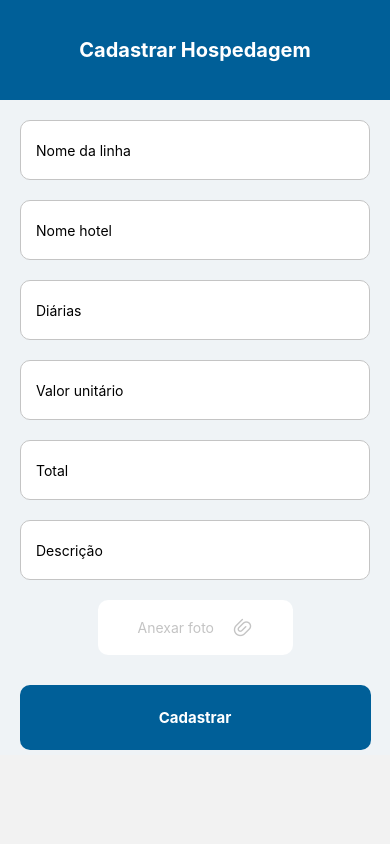
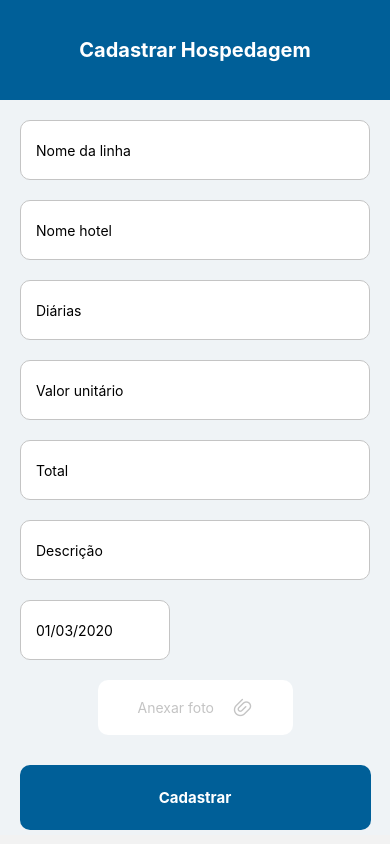
Before and after one commit to junioralcant/spp-app-mobile, a React Native app: screen /Hospedagem in a window 390 px wide. Built offline with nearby package versions, Linux system fonts and the light colour scheme; no server answers.

Commit message:
add createdAt when create new Hospedagem

```diff
--- a/src/pages/Hospedagem/index.tsx
+++ b/src/pages/Hospedagem/index.tsx
@@ -22,6 +22,7 @@ import {
   Container,
   Erro,
   Input,
+  InputDate,
   Loading,
   Preview,
   TextButton,
@@ -32,6 +33,8 @@ import inputValueMask from '../../components/inputValueMask';
 import {StackNavigationProp} from '@react-navigation/stack';
 import {RouteProp} from '@react-navigation/native';
 import ImageViewer from 'react-native-image-zoom-viewer';
+import inputDataNascimentoMask from '../../components/inputDataNascimentoMask';
+import moment from 'moment';
 
 interface INavigationProps {
   navigation: StackNavigationProp<any, any>;
@@ -45,6 +48,7 @@ export default function Hospedagem({navigation, route}: INavigationProps) {
   const [descricao, setDescricao] = useState('');
   const [uri, setUri] = useState('');
   const [valorUnitario, setValorUnitario] = useState('');
+  const [dataNota, setDataNota] = useState('');
 
   const [valor, setValor] = useState('');
   const [buttonAnexar, setButtonAnexar] = useState(false);
@@ -110,6 +114,10 @@ export default function Hospedagem({navigation, route}: INavigationProps) {
 
         data.append('nomeHotel', nomeHotel);
         data.append(
+          'dataNota',
+          moment(dataNota, 'DD-MM-YYYY').format('YYYY-MM-DD'),
+        );
+        data.append(
           'valorUnitario',
           valorUnitario.replace('R$ ', '').replace('.', '').replace(',', '.'),
         );
@@ -132,6 +140,7 @@ export default function Hospedagem({navigation, route}: INavigationProps) {
         setDescricao('');
         setValor('');
         setPickerResponse(null);
+        setDataNota('');
       } catch (error) {
         console.log(error);
       }
@@ -144,6 +153,9 @@ export default function Hospedagem({navigation, route}: INavigationProps) {
 
       // setRegisterRecovered(response.data);
       setNomeHotel(response.data.nomeHotel);
+      setDataNota(
+        moment(response.data.createdAt, 'YYYY-MM-DD ').format('DD-MM-YYYY'),
+      );
       setDiarias(String(response.data.diarias));
       setNomeLinha(response.data.nomeLinha);
       setDescricao(response.data.descricao);
@@ -200,6 +212,10 @@ export default function Hospedagem({navigation, route}: INavigationProps) {
         });
 
       nomeHotel && data.append('nomeHotel', nomeHotel);
+      data.append(
+        'dataNota',
+        moment(dataNota, 'DD-MM-YYYY').format('YYYY-MM-DD'),
+      );
       nomeLinha && data.append('nomeLinha', nomeLinha);
       descricao && data.append('descricao', descricao);
       valorUnitario &&
@@ -305,6 +321,16 @@ export default function Hospedagem({navigation, route}: INavigationProps) {
             />
           </BoxInput>
 
+          <BoxInput>
+            <InputDate
+              onChangeText={e => setDataNota(inputDataNascimentoMask(e))}
+              value={dataNota}
+              placeholder="01/03/2020"
+              maxLength={10}
+              keyboardType="numeric"
+            />
+          </BoxInput>
+
           <ButtonAnexar onPress={() => setButtonAnexar(true)}>
             <ButtonAnexarText>Anexar foto</ButtonAnexarText>
             <Icons name="paperclip" size={20} color="#c4c4c4" />
--- a/src/pages/Hospedagem/styles.tsx
+++ b/src/pages/Hospedagem/styles.tsx
@@ -31,7 +31,7 @@ export const Preview = styled.Image`
 export const BoxInput = styled.View`
   display: flex;
   justify-content: center;
-  align-items: center;
+  align-items: flex-start;
   width: 100%;
   padding: 20px 20px 0 20px;
 `;
@@ -107,3 +107,15 @@ export const ButtonCloseModal = styled.TouchableOpacity`
   top: 50px;
   right: 20px;
 `;
+
+export const InputDate = styled.TextInput`
+  /* width: 100%; */
+  height: 60px;
+  background-color: #fff;
+  margin: 0 0 0px 0;
+  border-radius: 10px;
+  padding-left: 15px;
+  padding-right: 15px;
+  border: 1px #c4c4c4;
+  width: 150px;
+`;
```
